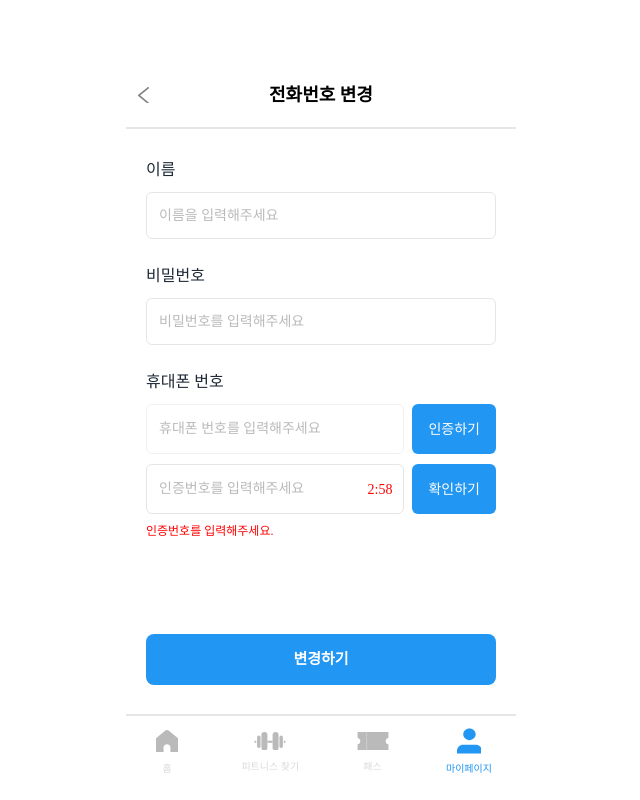
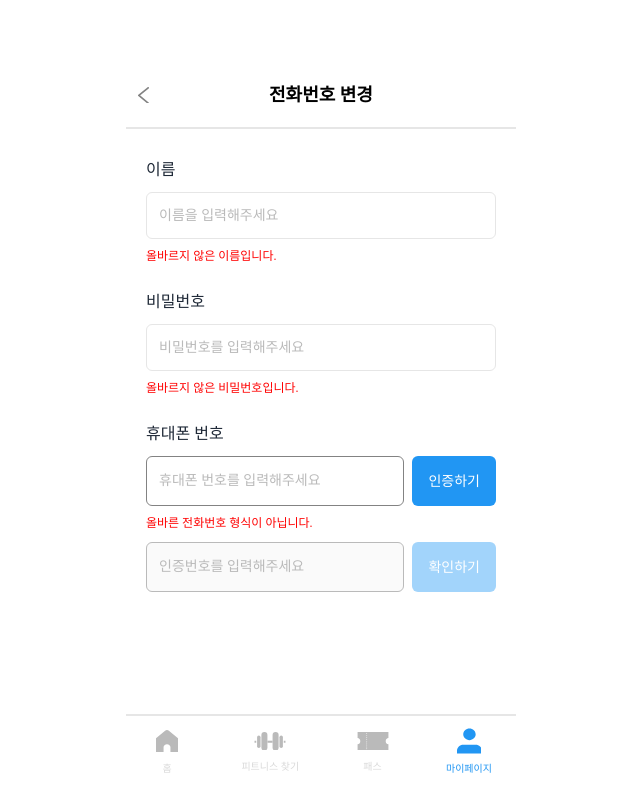
Before and after one commit to Whatdoyumin/fitpass-web, a React (Vite) app: page /my/change-phone in a window 1280 px wide. Both pictures are taken after a click on the button "인증하기". Shown: the whole page, without its empty margins (319-959 px from the left). Built offline with nearby package versions, Linux system fonts and the light colour scheme; a web font is replaced by a local one.

Commit message:
feat: 버튼 위치에 대한 고민중

```diff
--- a/src/pages/ChangePhone/ChangePhone.tsx
+++ b/src/pages/ChangePhone/ChangePhone.tsx
@@ -9,10 +9,16 @@ function ChangePhone() {
   const [isVerificationSent, setIsVerificationSent] = useState(false);
   const [isVerified, setIsVerified] = useState(false);
   const [timeLeft, setTimeLeft] = useState(180);
+  const [errors, setErrors] = useState({
+    name: "",
+    password: "",
+    phone: "",
+    verification: "",
+  });
   const navigate = useNavigate();
 
   useEffect(() => {
-    let timer: NodeJS.Timeout; // 타이머 타입 명시
+    let timer: NodeJS.Timeout;
     if (timeLeft > 0 && isVerificationSent) {
       timer = setInterval(() => {
         setTimeLeft((prev) => prev - 1);
@@ -22,6 +28,38 @@ function ChangePhone() {
   }, [timeLeft, isVerificationSent]);
 
   const handleSendVerification = (): void => {
+    let hasError = false;
+    const newErrors = {
+      name: "",
+      password: "",
+      phone: "",
+      verification: "",
+    };
+
+    if (name !== "한밤식") {
+      newErrors.name = "올바르지 않은 이름입니다.";
+      hasError = true;
+    }
+
+    if (password !== "currentpassword123") {
+      newErrors.password = "올바르지 않은 비밀번호입니다.";
+      hasError = true;
+    }
+
+    const phoneRegex = /^[0-9]{10,11}$/;
+    if (!phoneRegex.test(phoneNumber)) {
+      newErrors.phone = "올바른 전화번호 형식이 아닙니다.";
+      hasError = true;
+    }
+
+    if (hasError) {
+      setErrors(newErrors);
+      return;
+    } else {
+      setErrors(newErrors);
+    }
+
+    // 모든 유효성 검사 통과하면 인증번호 전송
     setIsVerificationSent(true);
     setIsVerified(false);
     setTimeLeft(180); // 3분(180초)
@@ -31,9 +69,10 @@ function ChangePhone() {
   const handleVerifyCode = (): void => {
     if (verificationCode === "1234") {
       setIsVerified(true);
+      setIsVerificationSent(false);
       alert("인증이 완료되었습니다.");
     } else {
-      alert("인증번호가 올바르지 않습니다.");
+      setErrors((prev) => ({ ...prev, verification: "인증번호가 올바르지 않습니다." }));
     }
   };
 
@@ -47,14 +86,19 @@ function ChangePhone() {
     return `${minutes}:${remainingSeconds < 10 ? "0" : ""}${remainingSeconds}`;
   };
 
+  const handleSubmit = (): void => {
+    if (isVerified) {
+      handleNavigate();
+    } else {
+      setErrors((prev) => ({ ...prev, verification: "인증을 완료해주세요." }));
+    }
+  };
+
   return (
-    <div className="h-full w-full bg-white-100 px-[20px] py-[29px]">
+<div className="w-full bg-white-100 px-[20px] pt-[29px] flex flex-col justify-between overflow-y-auto">
 {/* 이름 입력 */}
   <div className="mb-[25px]">
-        <label
-          className="text-gray-800 text-[16px] font-medium"
-          style={{ lineHeight: "19px" }}
-        >
+    <label className="text-gray-800 text-[16px] font-medium" style={{ lineHeight: "19px" }}>
       이름
     </label>
     <input
@@ -64,14 +108,12 @@ function ChangePhone() {
       placeholder="이름을 입력해주세요"
       className="w-full p-3 border border-gray-300 rounded-md mt-[10px] text-[14px]"
     />
+    {errors.name && <p className="text-red-500 text-[12px] mt-2">{errors.name}</p>}
   </div>
 
   {/* 비밀번호 입력 */}
   <div className="mb-[25px]">
-        <label
-          className="text-gray-800 text-[16px] font-medium"
-          style={{ lineHeight: "19px" }}
-        >
+    <label className="text-gray-800 text-[16px] font-medium" style={{ lineHeight: "19px" }}>
       비밀번호
     </label>
     <input
@@ -81,25 +123,22 @@ function ChangePhone() {
       placeholder="비밀번호를 입력해주세요"
       className="w-full p-3 border border-gray-300 rounded-md mt-[10px] text-[14px]"
     />
+    {errors.password && <p className="text-red-500 text-[12px] mt-2">{errors.password}</p>}
   </div>
 
   {/* 휴대폰 번호 입력 */}
-      <div className="mb-[162px]">
-        <label
-          className="text-gray-800 text-[16px] font-medium"
-          style={{ lineHeight: "19px" }}
-        >
+  <div className="mb-[18vh]">
+    <label className="text-gray-800 text-[16px] font-medium" style={{ lineHeight: "19px" }}>
       휴대폰 번호
     </label>
     <div className="flex items-center gap-2 mt-[10px] h-[50px] relative">
-
       <div className="relative flex-1">
         <input
           type="text"
           value={phoneNumber}
           onChange={(e) => setPhoneNumber(e.target.value)}
           placeholder="휴대폰 번호를 입력해주세요"
-            className="w-full p-3 border rounded-md text-[14px] h-[50px]"
+          className="w-full p-3 border border-gray-500 rounded-md text-[14px] h-[50px]"
         />
       </div>
       <button
@@ -110,6 +149,8 @@ function ChangePhone() {
         인증하기
       </button>
     </div>
+    {errors.phone && <p className="text-red-500 text-[12px] mt-2">{errors.phone}</p>}
+
     <div className="flex items-center gap-2 mt-[10px] h-[50px] relative">
       <div className="relative flex-1">
         <input
@@ -119,7 +160,7 @@ function ChangePhone() {
           placeholder="인증번호를 입력해주세요"
           disabled={!isVerificationSent}
           className={`w-full p-3 border rounded-md text-[14px] h-[50px] pr-[50px] ${
-                isVerificationSent ? "border-gray-300" : "border-gray-200 bg-gray-100"
+            isVerificationSent ? "border-gray-500" : "border-gray-400"
           }`}
         />
         {isVerificationSent && (
@@ -133,33 +174,32 @@ function ChangePhone() {
         onClick={handleVerifyCode}
         disabled={!isVerificationSent}
         className={`px-4 py-2 rounded-md text-[14px] font-medium h-full ${
-              isVerificationSent
-                ? "bg-blue-500 text-white-100"
-                : "bg-gray-300 text-gray-600"
+          isVerificationSent ? "bg-blue-500 text-white-100" : "bg-blue-250 text-white-100"
         }`}
         style={{ whiteSpace: "nowrap" }}
       >
         확인하기
       </button>
     </div>
-        {isVerificationSent && !isVerified && (
-          <p className="text-red-500 text-[12px] mt-2">인증번호를 입력해주세요.</p>
-        )}
+    {errors.verification && <p className="text-red-500 text-[12px] mt-2">{errors.verification}</p>}
     {isVerified && (
       <p className="text-green-500 text-[12px] mt-2">인증이 완료되었습니다.</p>
     )}
   </div>
-      <div className="mb-[29px] fixed bottom-[86px] left-[50%] transform -translate-x-[50%] w-full px-[20px] flex justify-center">
+
+  {/* 버튼 */}
+  <div className="button-container w-full flex justify-center mb-[29px]">
     <button
-          onClick={handleNavigate}
-          type="submit"
+      onClick={handleSubmit}
+      type="button"
       className="w-full max-w-[350px] h-[51px] bg-blue-500 text-white-100 rounded-lg text-[15px] font-bold"
     >
       변경하기
     </button>
   </div>
+</div>
 
-    </div>
+
   );
 }
 
```
Lines whose indentation alone changed are shown as unchanged.
